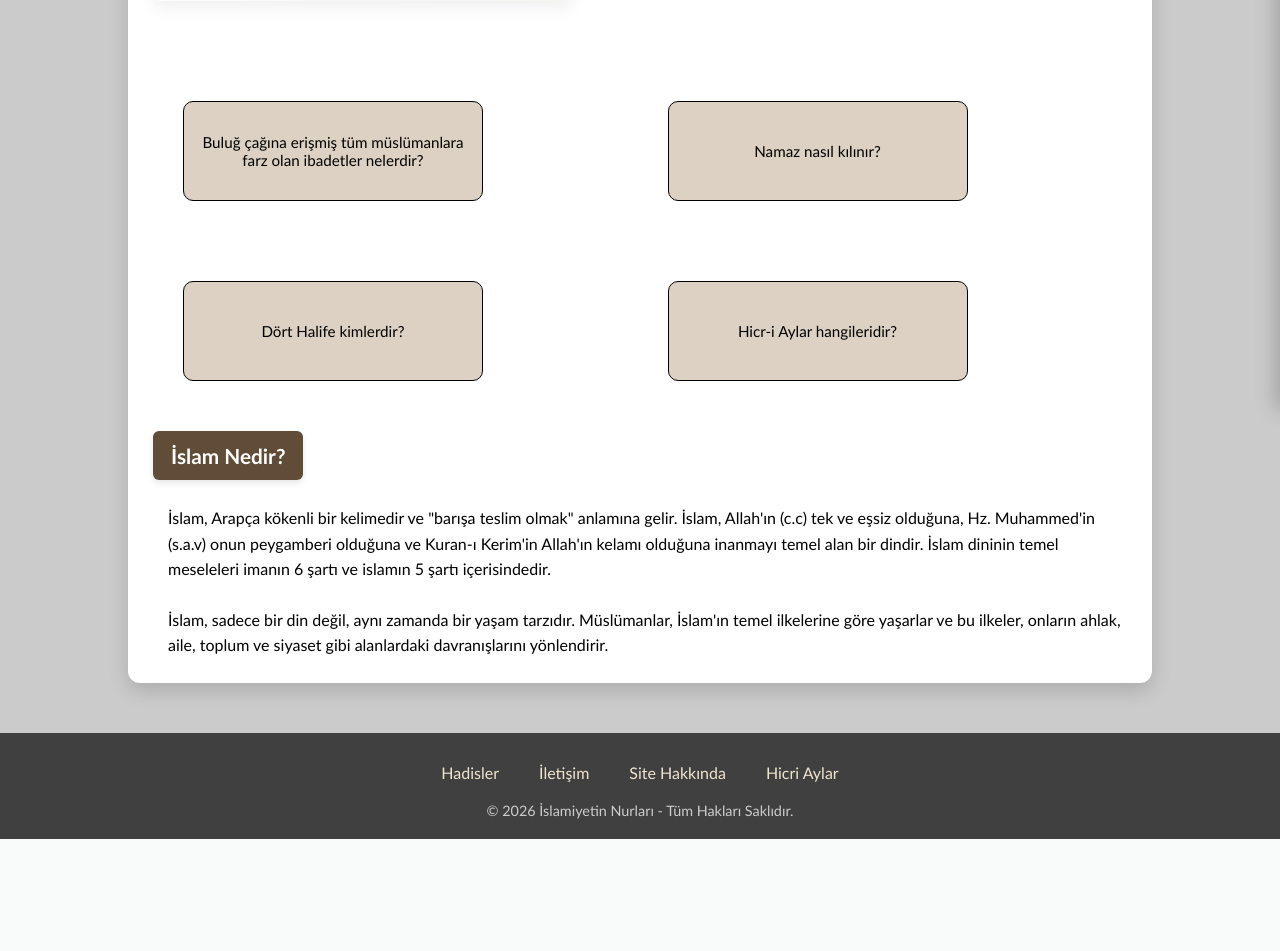
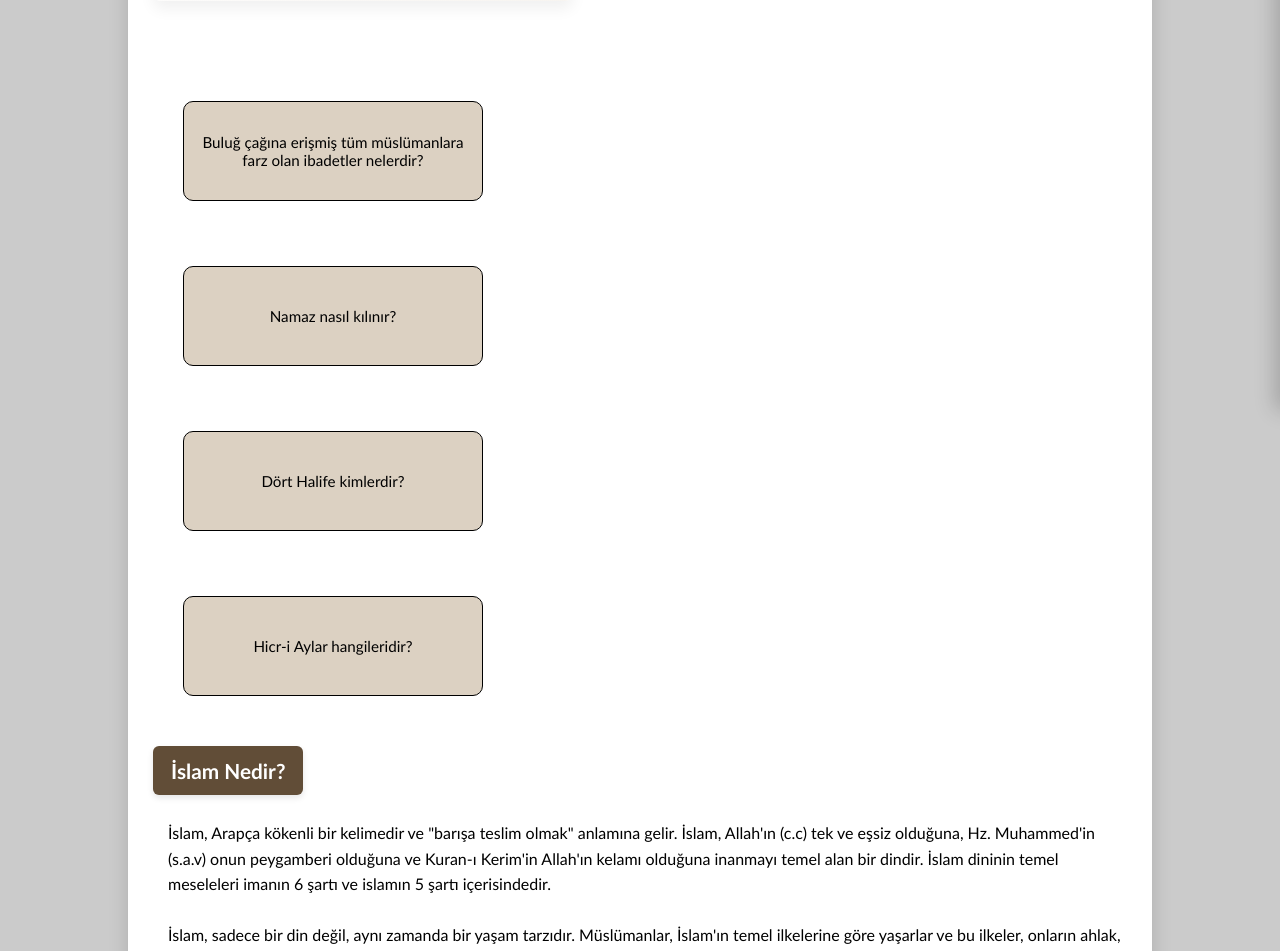
Before and after one commit to nur-byte/islamiyetin-nurlari, a Flask app: template templates/index.html in a window 1280 px wide. Shown: the part 390-1341 px from the top of the page. Before the commit the page ends 1229 px from the top, so only its background shows below. Run offline with Flask 3, Linux system fonts and the light colour scheme; the template is opened without the code that fills it, so the values that code supplies are empty.

Commit message:
Update index.html

```diff
--- a/templates/index.html
+++ b/templates/index.html
@@ -14,7 +14,7 @@
     }
 
     .ortanınortası {
-        display: grid;
+        display: block;
         grid-template-columns: 1fr 1fr;
         gap: 15px;
         padding: 10px;
```
